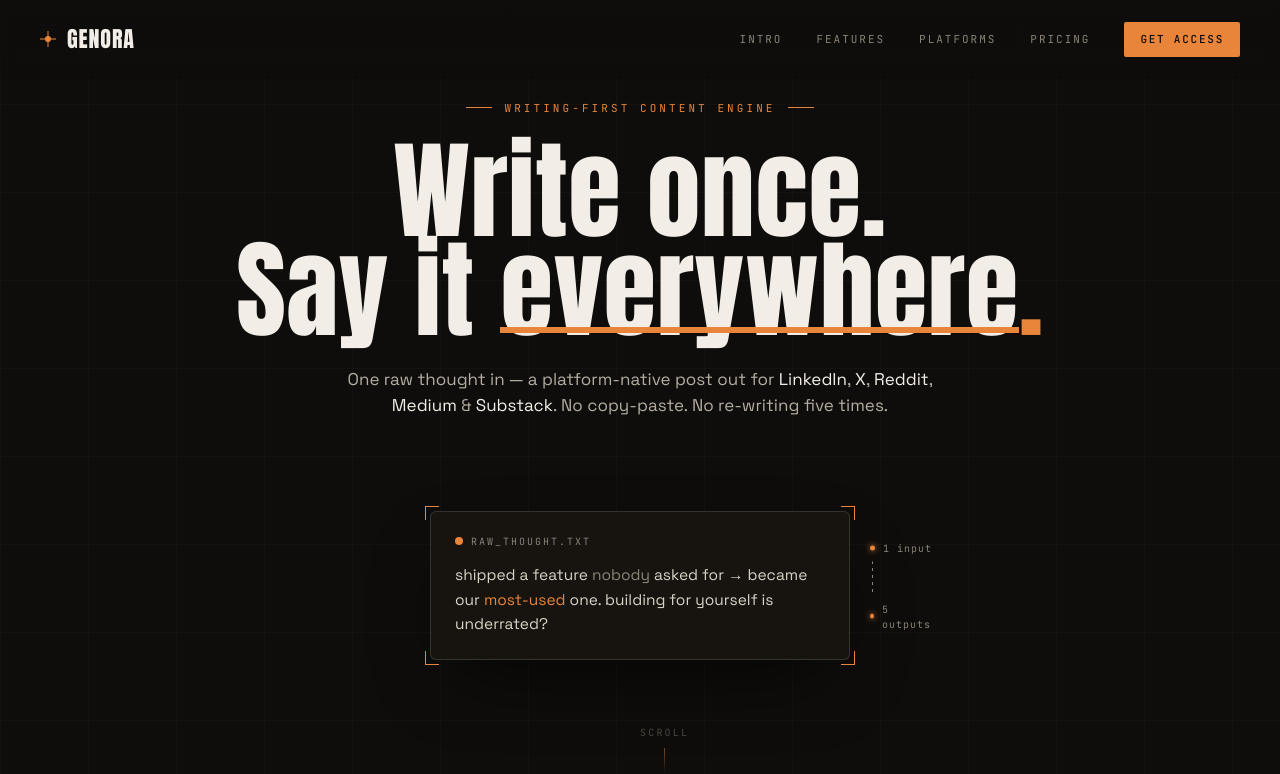
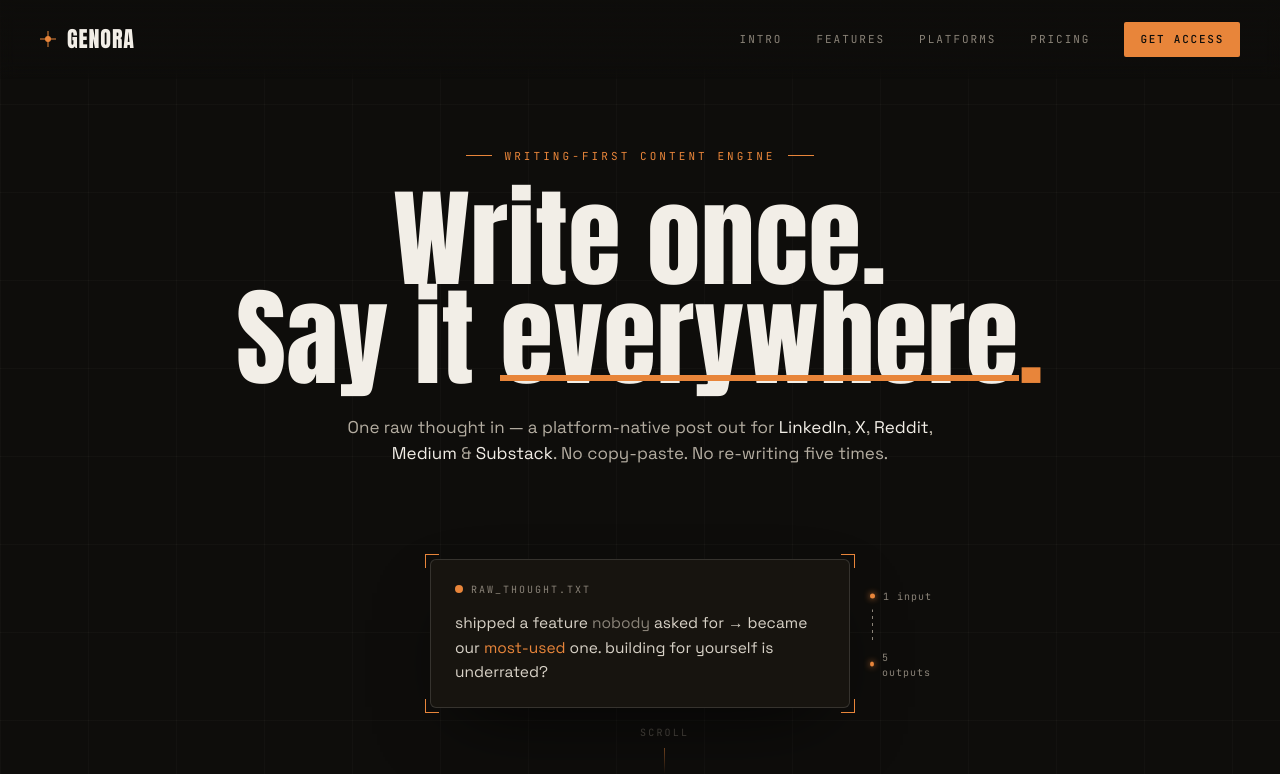
Before and after one commit to vishal-jadeja/Genora, a Next.js app in the folder web/: page / in a window 1280 px wide. Shown: the top 774 px of the page. Built offline with nearby package versions, Linux system fonts and the light colour scheme.

Commit message:
feat: update navigation and sign-in components with improved styling and routing

```diff
--- a/web/src/components/landing/LandingPage.module.css
+++ b/web/src/components/landing/LandingPage.module.css
@@ -33,7 +33,7 @@
 }
 
 .heroPin {
-  padding: 0 20px;
+  padding: 96px 20px 0;
 }
 
 @media (max-width: 640px) {
--- a/web/src/components/landing/Nav.tsx
+++ b/web/src/components/landing/Nav.tsx
@@ -1,6 +1,7 @@
 "use client";
 
 import { useState } from "react";
+import Link from "next/link";
 import { Hoverable } from "@/components/Hoverable";
 import { Magnetic } from "./Magnetic";
 import { ANTON, INK, MONO, ORANGE, TEXT, linkStyle } from "./constants";
@@ -111,8 +112,8 @@ export function Nav() {
           </Hoverable>
         ))}
         <Magnetic
-          as="a"
-          href="#cta"
+          as={Link}
+          href="/signin"
           className={styles.navCta}
           style={{
             fontFamily: MONO,
--- a/web/src/components/landing/SignInPage.tsx
+++ b/web/src/components/landing/SignInPage.tsx
@@ -1,3 +1,5 @@
+"use client";
+
 import Link from "next/link";
 import { Hoverable } from "@/components/Hoverable";
 import { SignInPanel } from "./SignInPanel";
```
